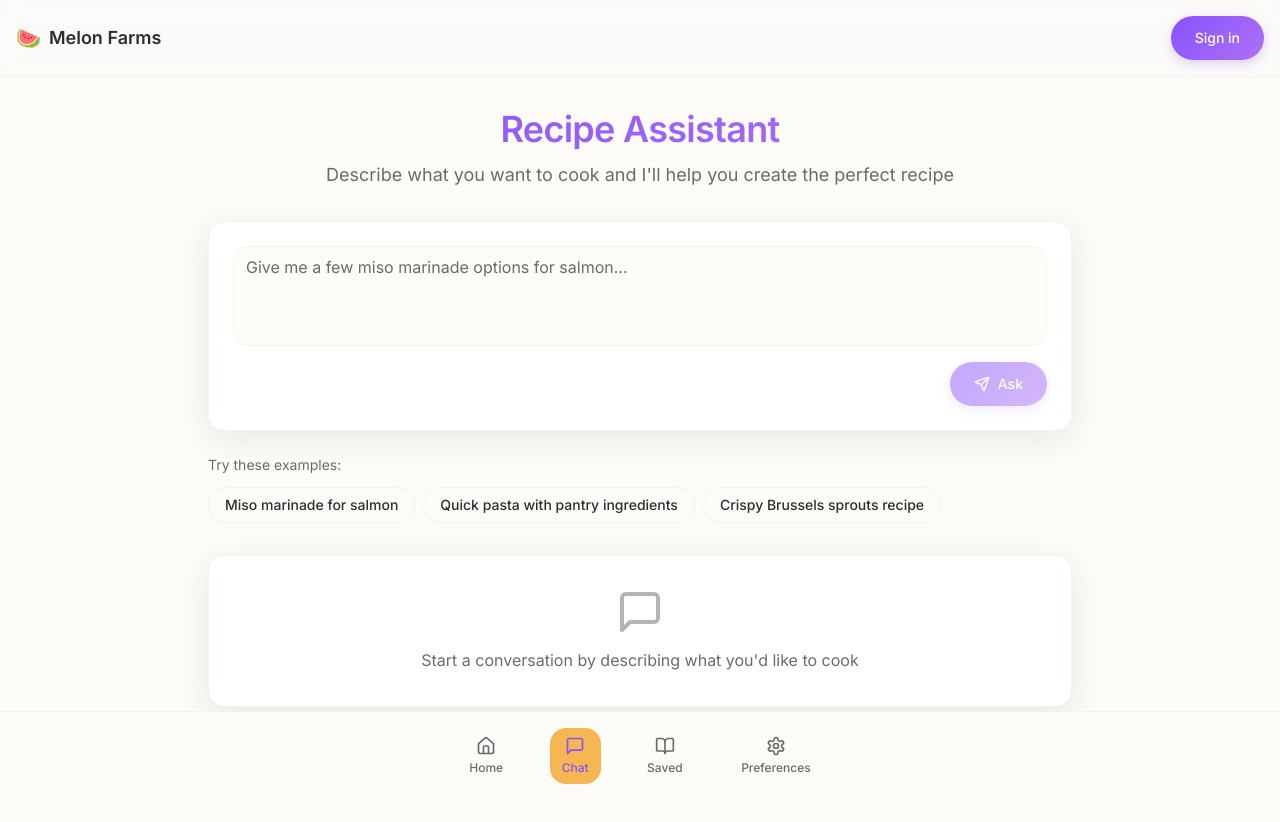
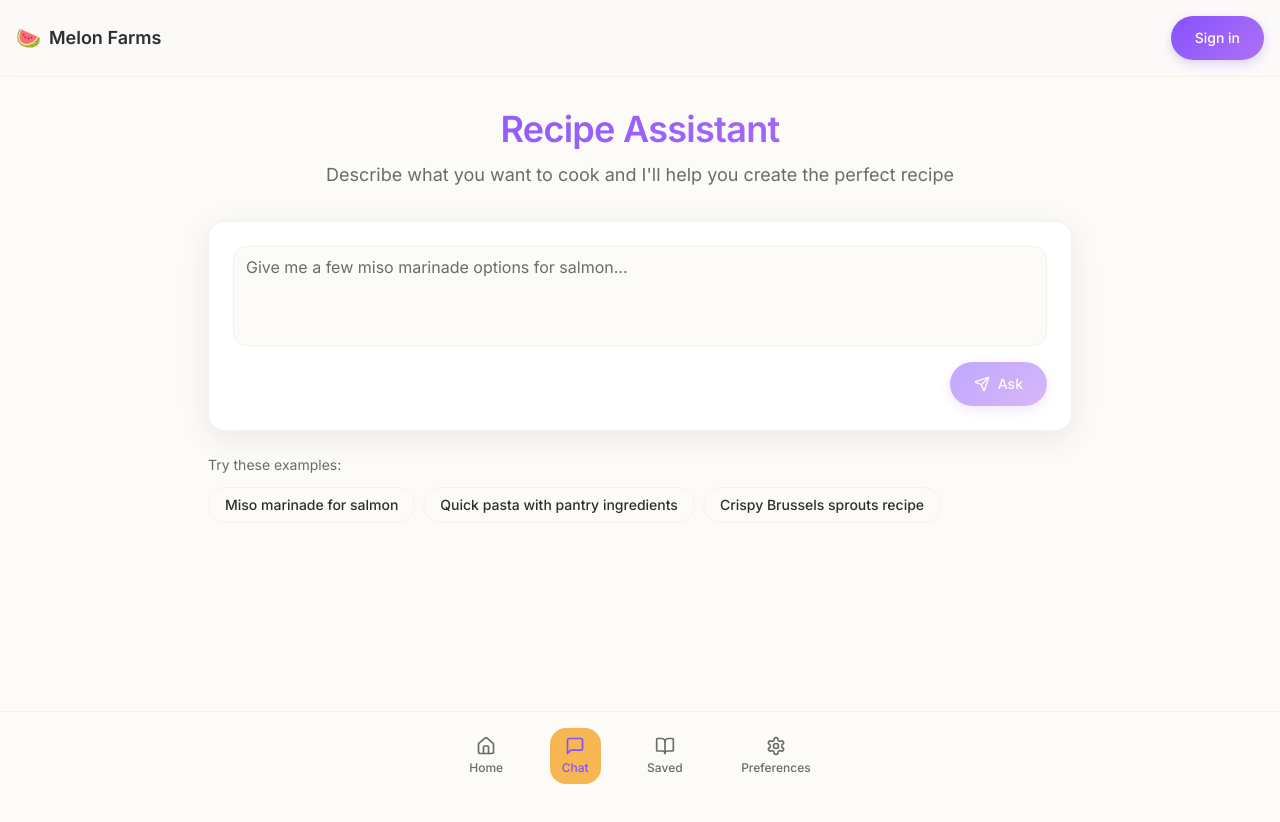
Before and after one commit to akshay-menon/recipe-flash-generator, a React (Vite) app: page /chat in a window 1280 px wide. Shown: the top 822 px of the page. Built offline with nearby package versions, Linux system fonts and the light colour scheme.

Commit message:
Remove empty state message
Remove the "Start a conversation" message from the empty state of the chat tab.

```diff
--- a/src/pages/Chat.tsx
+++ b/src/pages/Chat.tsx
@@ -618,17 +618,6 @@ Always return the full recipe card, not just the changes.`;
           </div>
         )}
 
-        {/* Empty State - Only show when no conversation and no recipe */}
-        {conversation.length === 0 && !showRecipe && (
-          <Card>
-            <CardContent className="p-8">
-              <div className="text-center text-muted-foreground">
-                <MessageSquare className="w-12 h-12 mx-auto mb-3 opacity-50" />
-                <p>Start a conversation by describing what you'd like to cook</p>
-              </div>
-            </CardContent>
-          </Card>
-        )}
       </div>
     </div>
   );
```
